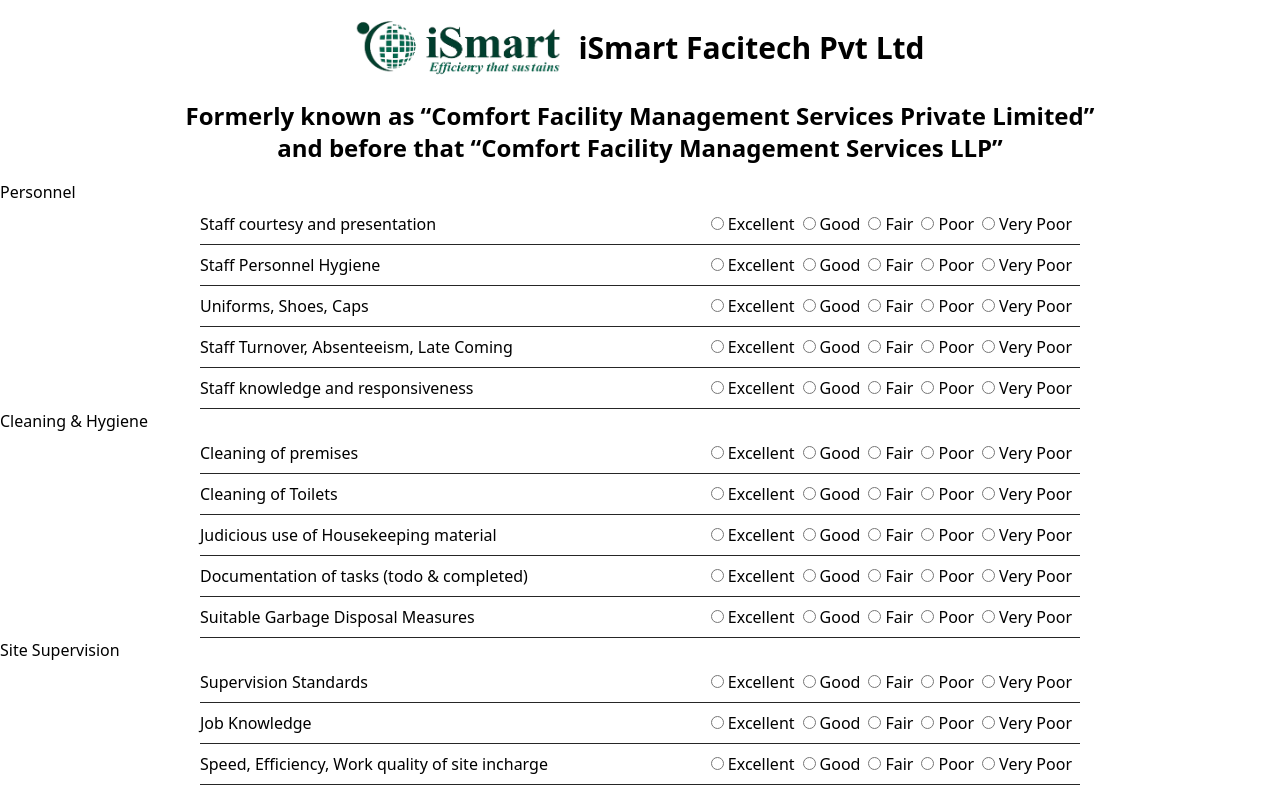
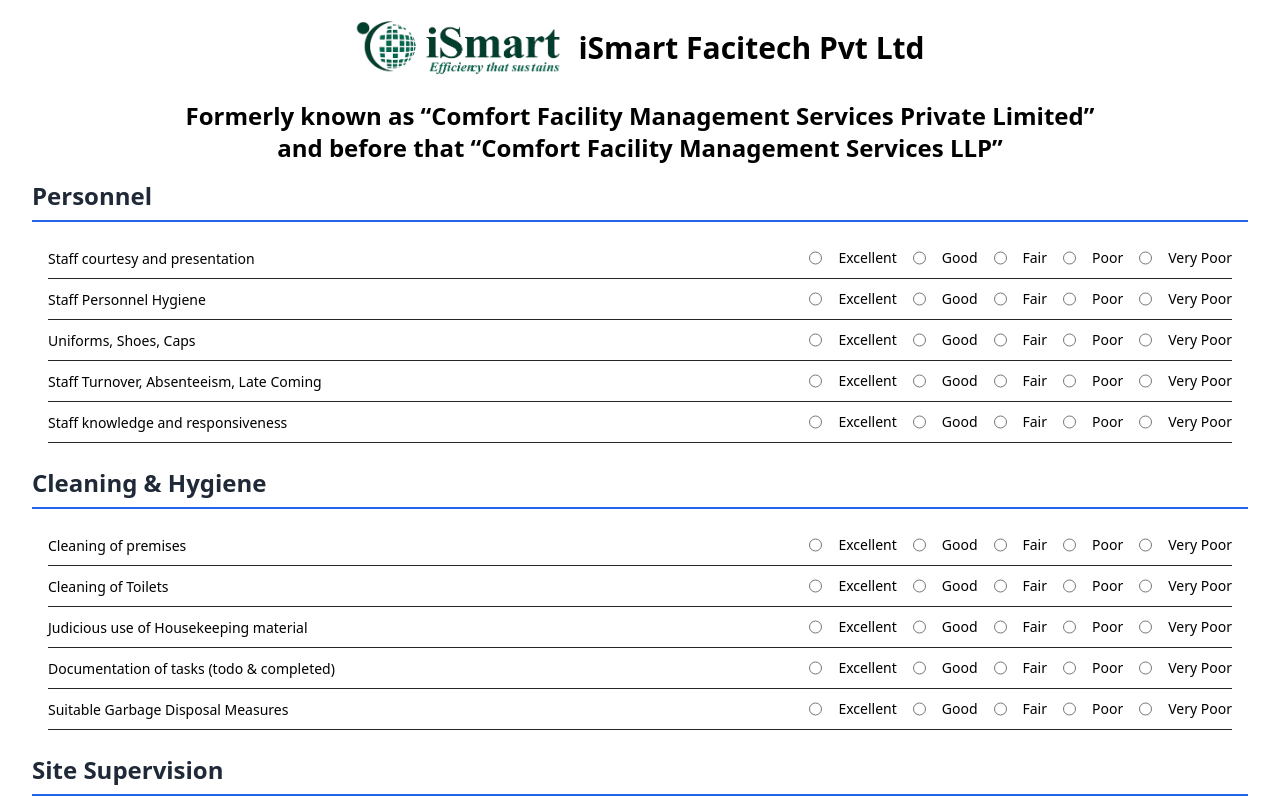
Before and after one commit to yashhadade/FeedBackForm, a React (Vite) app: page / in a window 1280 px wide. Shown: the top 796 px of the page. Built offline with nearby package versions, Linux system fonts and the light colour scheme.

Commit message:
css added

```diff
--- a/src/commonComponents/CommanRatingField.jsx
+++ b/src/commonComponents/CommanRatingField.jsx
@@ -8,19 +8,25 @@
     };
 
     return (
-        <div className=' flex justify-between ml-[200px] mr-[200px] border-b-[1px] border-b-neutral-800 pb-2 pt-2'>
-            <div><label className=''>{label}</label></div>
-            <div className=''>
-            <input type='radio' id={id1} name={name} value="5" checked={selectedValue === '5'} onChange={() => handleChange('5')} className=' pr-1'></input>
-            <label htmlFor={id1} className='pl-1 pr-2'>{radioLabel1}</label>
-            <input type='radio' id={id2} name={name} value="4" checked={selectedValue === '4'} onChange={() => handleChange('4')} className=' pr-1'></input>
-            <label htmlFor={id2} className='pl-1 pr-2'>{radioLabel2}</label>
-            <input type='radio' id={id3} name={name} value="3" checked={selectedValue === '3'} onChange={() => handleChange('3')} className=' pr-1'></input>
-            <label htmlFor={id3} className='pl-1 pr-2'>{radioLabel3}</label>
-            <input type='radio' id={id4} name={name} value="2" checked={selectedValue === '2'} onChange={() => handleChange('2')} className=' pr-1'></input>
-            <label htmlFor={id4} className='pl-1 pr-2'>{radioLabel4}</label>
-            <input type='radio' id={id5} name={name} value="1" checked={selectedValue === '1'} onChange={() => handleChange('1')} className=' pr-1'></input>
-            <label htmlFor={id5} className='pl-1 pr-2'>{radioLabel5}</label>
+        <div className="flex justify-between items-center mx-4 py-2 border-b border-neutral-800"> {/* to adjust margin for mobile */}
+            <div className="flex-grow">
+                <label className="text-sm font-medium">{label}</label>
+            </div>
+            <div className="flex justify-between space-x-2 sm:space-x-4"> {/* tp adjust space between items on larger screens */}
+                <input type='radio' id={id1} name={name} value="5" checked={selectedValue === '5'} onChange={() => handleChange('5')} className='pr-1'/>
+                <label htmlFor={id1} className='text-xs sm:text-sm'>{radioLabel1}</label>
+
+                <input type='radio' id={id2} name={name} value="4" checked={selectedValue === '4'} onChange={() => handleChange('4')} className='pr-1'/>
+                <label htmlFor={id2} className='text-xs sm:text-sm'>{radioLabel2}</label>
+
+                <input type='radio' id={id3} name={name} value="3" checked={selectedValue === '3'} onChange={() => handleChange('3')} className='pr-1'/>
+                <label htmlFor={id3} className='text-xs sm:text-sm'>{radioLabel3}</label>
+
+                <input type='radio' id={id4} name={name} value="2" checked={selectedValue === '2'} onChange={() => handleChange('2')} className='pr-1'/>
+                <label htmlFor={id4} className='text-xs sm:text-sm'>{radioLabel4}</label>
+
+                <input type='radio' id={id5} name={name} value="1" checked={selectedValue === '1'} onChange={() => handleChange('1')} className='pr-1'/>
+                <label htmlFor={id5} className='text-xs sm:text-sm'>{radioLabel5}</label>
             </div>
         </div>
     );
--- a/src/componentes/RatingForm.jsx
+++ b/src/componentes/RatingForm.jsx
@@ -4,37 +4,35 @@
 import Navbar from '../commonComponents/Navbar';
 
 const RatingForm = () => {
-    const [ratings,setRatings]=useState({
-        personalData:{},
-        cleaningandHygieneData:{},
-        siteSupervisionData:{},
-        purshaseandStoresData:{},
-        controlsData:{},
-        hoandTeamManagersData:{},
+  const [ratings, setRatings] = useState({
+    personalData: {},
+    cleaningandHygieneData: {},
+    siteSupervisionData: {},
+    purshaseandStoresData: {},
+    controlsData: {},
+    hoandTeamManagersData: {},
   });
 
-    const handleRadioChange =(section,name,value)=>{
-        // console.log(section,name,value);
+  const handleRadioChange = (section, name, value) => {
+    console.log(section, name, value);
 
-        setRatings((prevRating)=>({
+    setRatings((prevRating) => ({
       ...prevRating,
-            [section]:{
+      [section]: {
         ...prevRating[section],
-                [name]:value,
-            }
-        }))
-    }
+        [name]: value,
+      },
+    }));
+  };
 
+  const handleSubmit = () => {
+    console.log(ratings);
+    const totalRating = Object.values(ratings)
+      .flatMap((sectionData) => Object.values(sectionData))
+      .reduce((accumulator, currentValue) => accumulator + (parseInt(currentValue) || 0), 0);
+    console.log(totalRating);
+  };
 
-    const handleSubmit=()=>{
-
-
-        console.log(ratings);
-        const totalRating=Object.values(ratings)
-        .flatMap((sectionData) => Object.values(sectionData))
-        .reduce((accumulator,currentValue)=>accumulator+(parseInt(currentValue)||0),0);
-        console.log(totalRating);
-    }
   const sections = [
     { title: 'Personnel', data: personalData, sectionKey: 'personalData' },
     { title: 'Cleaning & Hygiene', data: cleaningandHygieneData, sectionKey: 'cleaningandHygieneData' },
@@ -45,10 +43,13 @@
   ];
 
   return (
-        <div>
+    <>
+    <div className="bg-white-50 px-8 rounded-lg shadow-lg max-w-full mx-auto">
       {sections.map((section) => (
-            <div key={section.sectionKey}>
-              <h2>{section.title}</h2>
+        <div key={section.sectionKey} className="mb-6">
+
+          <h2 className="text-2xl font-semibold text-gray-800 border-b-2 border-blue-600 pb-2 mb-4">{section.title}</h2>
+
           {section.data.map((data, index) => (
             <CommanRatingField
               key={index}
@@ -65,13 +66,24 @@
               radioLabel4={data.radioLabel4}
               radioLabel5={data.radioLabel5}
               selectedValue={ratings[section.sectionKey][data.name]}
-                  onRadioChange={(value) => handleRadioChange(section.sectionKey,data.name,value)}
+              onRadioChange={(value) => handleRadioChange(section.sectionKey, data.name, value)}
             />
           ))}
         </div>
       ))}
-          <button onClick={handleSubmit}>Submit</button>
+
+
+      <div className="flex justify-center mt-6">
+        <button
+          onClick={handleSubmit}
+          className="bg-sky-700 text-white py-2 px-6 rounded-full shadow-md hover:bg-sky-500 transition duration-300 "
+        >
+          Submit
+        </button>
       </div>
+    </div>
+    </>
   );
 };
+
 export default RatingForm
```
Lines whose indentation alone changed are shown as unchanged.
